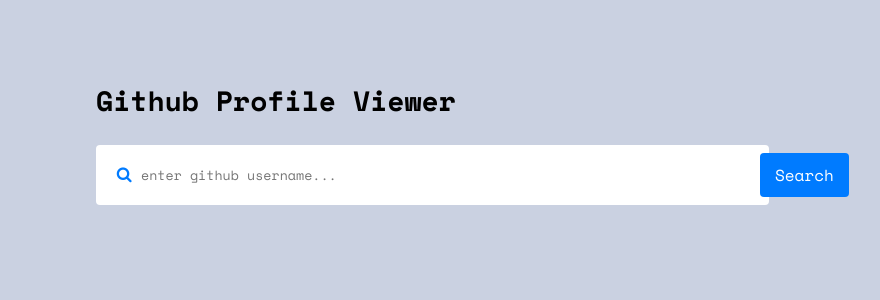
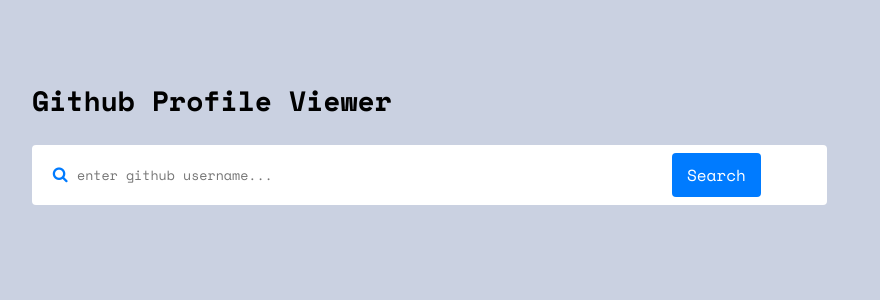
Before and after one commit to abitshrestha/GithubProfileViewer_Frontend, a React (Create React App) app: page / in a window 1280 px wide. Shown: the top 300 px of the page, without its empty margins (224-1104 px from the left). Built offline with nearby package versions, Linux system fonts and the light colour scheme; the HTML template or start-up script is replaced by a standard one.

Commit message:
Update App.css

```diff
--- a/src/App.css
+++ b/src/App.css
@@ -184,3 +184,73 @@
 .erroring p{
   font-size:1rem;
 }
+
+@media (max-width: 576px) {
+  .inner {
+    width: 90vw; /* Adjust width for extra small screens (e.g., mobile phones) */
+  }
+
+  input {
+    padding: 15px; /* Reduce padding for extra small screens */
+    padding-left:30px;
+  }
+
+  button {
+    margin-left: 0; /* Reset margin for button */
+    margin-top: 0.1rem; /* Add spacing below input for button */
+  }
+  .FAS{
+    left:0.5rem;
+    top:1rem;
+  }
+}
+
+@media (min-width: 577px) and (max-width: 768px) {
+  .inner {
+    width: 80vw;
+  }
+  button{
+    margin-left:72vw;
+    margin-top:-4.2rem;
+  }
+}
+
+@media (min-width: 769px) and (max-width: 1024px) {
+  .inner {
+    width: 70vw;
+  }
+  button{
+    margin-left:60vw;
+    margin-top:-4.2rem;
+  }
+}
+
+@media (min-width: 1025px) {
+  .inner {
+    width: 50vw;
+  }
+  button{
+    margin-left:60vw;
+    margin-top:-4.2rem;
+  }
+}
+
+@media (min-width: 1025px) and (max-width: 1440px) {
+  .inner {
+    width: 60vw; /* Adjust width for larger screens (e.g., laptops) */
+  }
+  button {
+    margin-left:50vw;
+    margin-top:-4.2rem;
+  }
+}
+
+@media (min-width: 1441px) {
+  .inner {
+    width: 50vw; /* Adjust width for extra-large screens (e.g., desktop monitors) */
+  }
+  button {
+    margin-left: 45vw;
+    margin-top: -4.2rem;
+  }
+}
```
